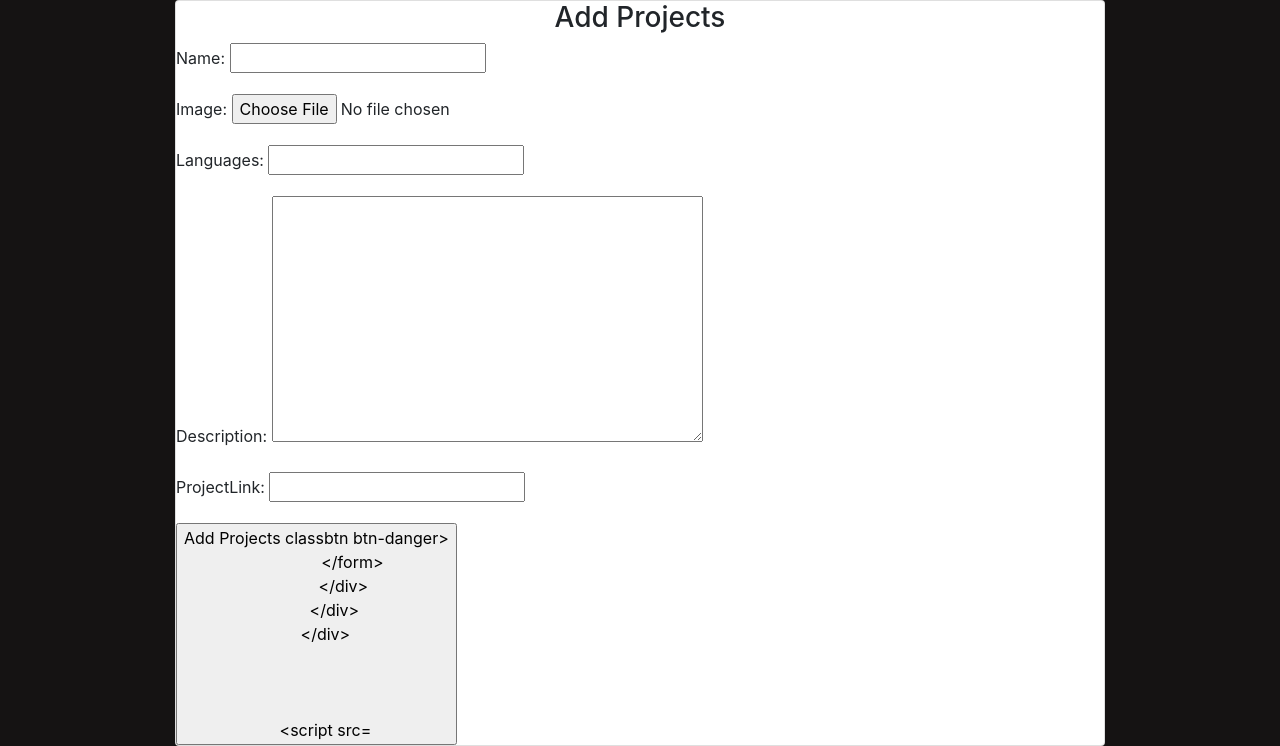
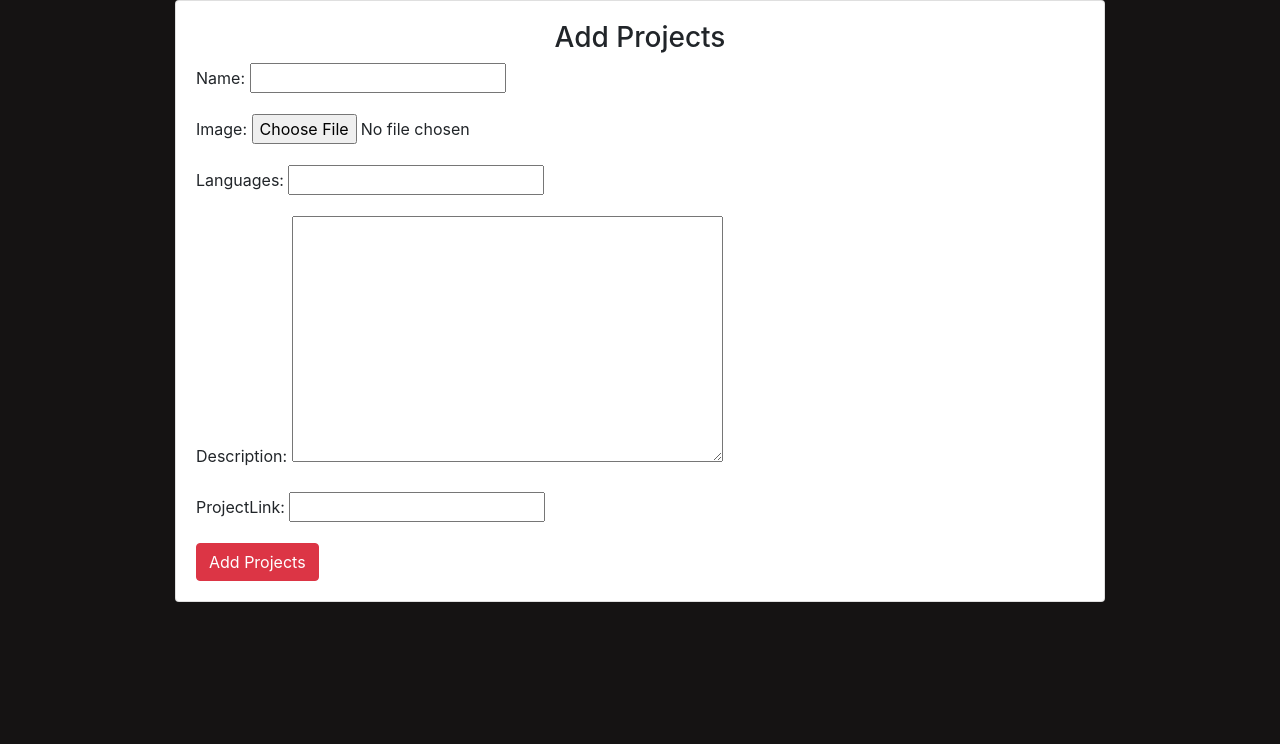
Before and after one commit to Joan-w/Awards, a Django app: page /addprojects/ in a window 1280 px wide. Shown: the part 56-802 px from the top of the page. Run offline with Django 3.2, Linux system fonts and the light colour scheme; some libraries are stand-ins or nearby versions.

Commit message:
Updating the styling of the card

```diff
--- a/main/templates/main/addprojects.html
+++ b/main/templates/main/addprojects.html
@@ -1,15 +1,17 @@
 {% extends 'main/base.html' %}
+
+{% load crispy_forms_tags %}
 
 {% block content %}
 
     <div class="container">
-        <div class="card">
+        <div class="card" style="padding: 20px;">
             <div class="card-content">
                 <h3 class="text-center">{{ controller }}</h3>
                 <form action="" method="POST">
                     {% csrf_token %}
-                    {{ form.as_p }}
-                    <input type="submit" value="{{ controller }} classbtn btn-danger>
+                    {{ form | crispy }}
+                    <input type="submit" value="{{ controller }}" class="btn btn-danger">
                 </form>
             </div>
         </div>
```
